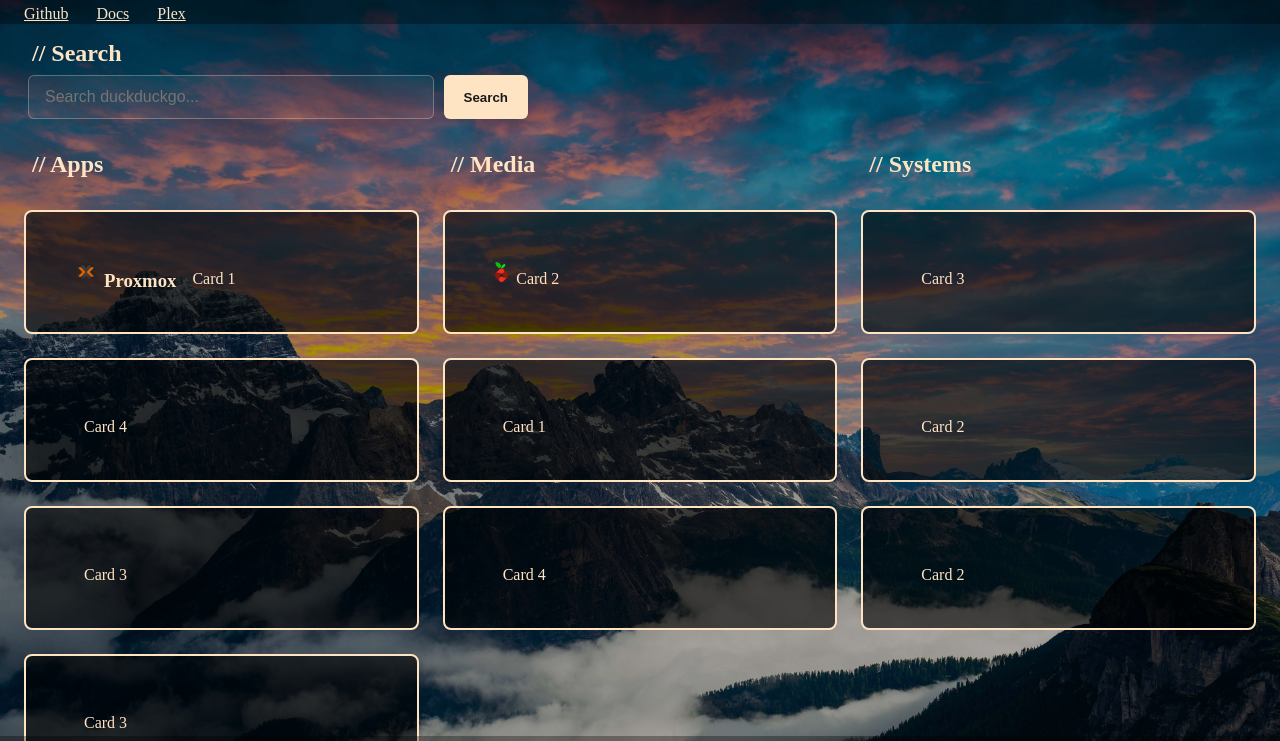
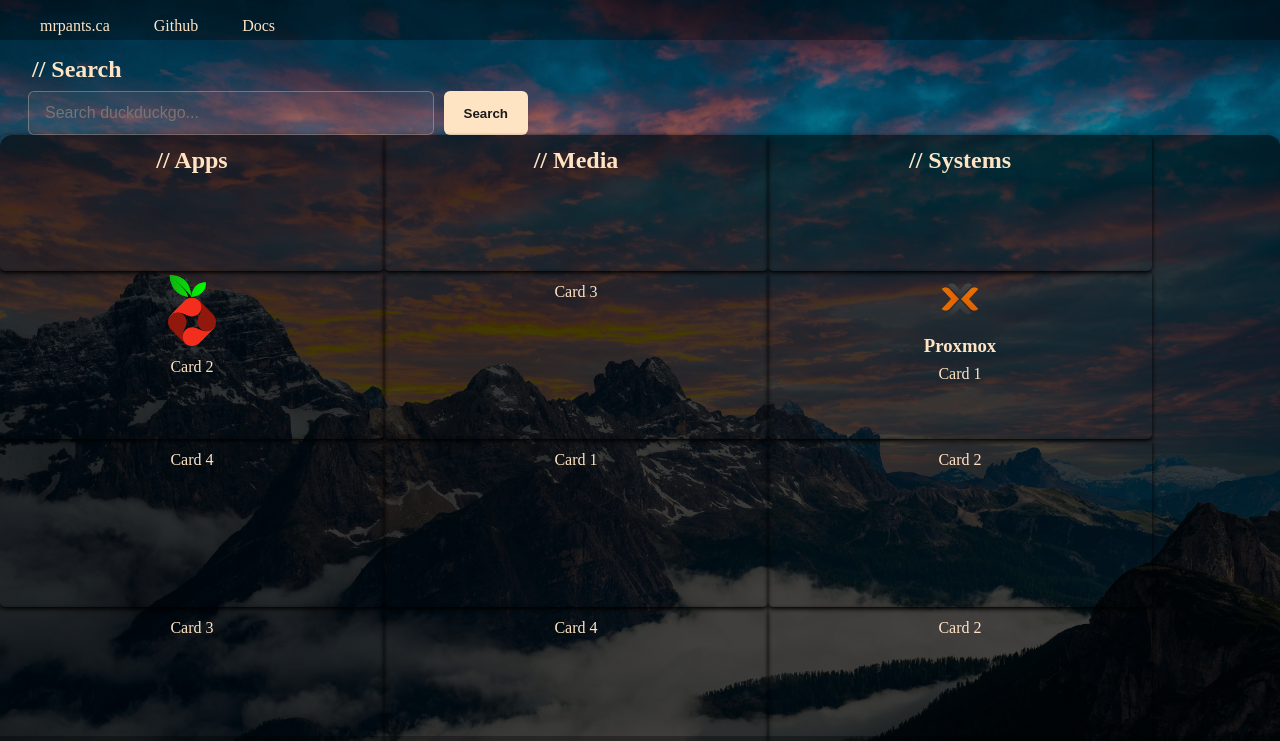
Before and after one commit to MrPants16/homelab, a plain HTML site: page play/customhomepage/index.html in a window 1280 px wide. Shown: the part 40-781 px from the top of the page. Drawn offline with Linux system fonts and the light colour scheme.

Commit message:
doneodone

```diff
--- a/play/customhomepage/css/index.css
+++ b/play/customhomepage/css/index.css
@@ -16,14 +16,15 @@ p, h1, h2, h3, h4, h5, h6, a {
     padding-top: 0;
     margin-top: 0;
     top: 0;
+    z-index: 1000;
     background: rgba(0, 0, 0, 0.32);
-    height: 8vh;
+    height: 10vh;
     width: 100%;
     position: fixed;
+    padding: 0 1.5rem;
 }
 
-.header h1, a {
-    padding-left: 1.5rem;
+.header h1 {
     margin: 0;
 }
 
@@ -36,9 +37,31 @@ p, h1, h2, h3, h4, h5, h6, a {
     bottom: 0;
 }
 
+.nav span {
+    display: flex;
+    gap: 0.75rem;
+    align-items: center;
+}
+
+.nav p {
+    margin: 0;
+}
+
+.nav a {
+    display: inline-block;
+    padding: 0.25rem 0.5rem;
+    color: bisque;
+    text-decoration: none;
+}
+
+.nav a:hover {
+    background: rgba(255, 255, 255, 0.04);
+    border-radius: 4px;
+}
+
 .main {
     position: relative;
-    padding-top: 9vh;
+    padding-top: 11vh;
     padding-bottom: 3vh;
 }
 
@@ -109,26 +132,34 @@ p, h1, h2, h3, h4, h5, h6, a {
     padding-bottom: 0.5rem;
 }
 
+img {
+    width: 48px;
+}
 .cards {
-    display: grid;
-    grid-template-columns: repeat(3, 1fr);
-    gap: 1.5rem;
-    padding: 1.5rem;
+  display: grid;
+  justify-items: center;
+  align-items: center;
+  grid-template-columns: repeat(3, 30vw);
+  box-shadow: 0 0.5rem 1rem;
+  text-align: center;
+  border-radius: 12px;
+  background-color: rgba(0, 0, 0, 0.6);
 }
 
-/* .column_title {
-
-} */
-
-.card {
-    display: flex;
-    height: 2.5vh;
-    background: rgba(0, 0, 0, 0.6);
-    border: 2px solid bisque;
-    padding: 50px;
-    border-radius: 8px;
+.cards > * {
+  gap: 10px;
+  padding: 0.25rem 2rem;
+  border-radius: 5px;
+  height: 20vh;
+  width: 25vw;
+  box-shadow: 0 2px 4px;
 }
 
-.card:hover {
-    transition: 0.3s;
+.card_title1, .card_title2, .card_title3 {
+    height: 10vw;
 }
+
+.card_title1 { grid-column: 1 / 2; grid-row: 1 / 2;}
+.card_title2 { grid-column: 2 / 3; grid-row: 1 / 2;}
+.card_title3 { grid-column: 3 / 4; grid-row: 1 / 2;}
+.card1 { grid-column: 3 / 4; grid-row: 2 / 3; }
--- a/play/customhomepage/index.html
+++ b/play/customhomepage/index.html
@@ -14,9 +14,9 @@
         <h1>Network Homepage <span class="subtitle">Pants Network</span></h1>
         <div class="nav">
             <span>
-                <a href="https://github.com/MrPants16/">Github</a>
-                <a href="https://github.com/MrPants16/homelab">Docs</a>
-                <a href="http://192.168.1.154:32400/web">Plex</a>
+                <p><a href="https://media.mrpants.ca">mrpants.ca</a></p>
+                <p><a href="https://github.com/MrPants16/">Github</a></p>
+                <p><a href="https://github.com/MrPants16/homelab">Docs</a></p>
             </span>
         </div>
     </div>
@@ -45,22 +45,22 @@
 
             form.addEventListener("submit", function () {
             const domain = window.location.hostname;
-            input.value = "site:" + domain + " " + input.value;
+            input.value = input.value;
             });
             })();
             </script>
         </div>
         <div class="cards">
-            <div class="column_title">
+            <div class="card_title1">
                 <h2>// Apps</h2>
             </div>
-            <div class="column_title">
+            <div class="card_title2">
                 <h2>// Media</h2>
             </div>
-            <div class="column_title">
+            <div class="card_title3">
                 <h2>// Systems</h2>
             </div>
-            <div class="card">
+            <div class="card1">
                 <img src="media/proxmox.png">
                 <span><h3>Proxmox</h3></span>
                 <p>Card 1</p>
```
Also changed, not shown: documentation/network-map.txt.
